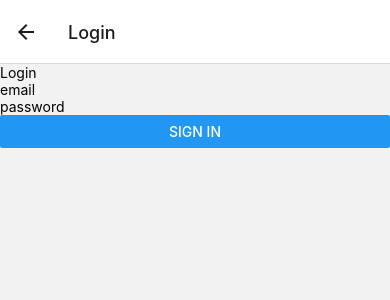
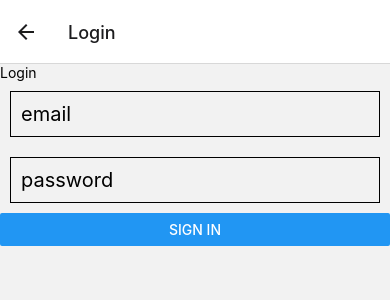
Before and after one commit to julianv97/instaClone, a React Native app: screen /Login in a window 390 px wide. Shown: the top 300 px of the page. Built offline with nearby package versions, Linux system fonts and the light colour scheme.

Commit message:
IC: login fields updated

```diff
--- a/src/components/Field/Field.tsx
+++ b/src/components/Field/Field.tsx
@@ -1,4 +1,4 @@
-import {TextInput} from 'react-native';
+import {TextInput, Text} from 'react-native';
 import React from 'react';
 import {Controller} from 'react-hook-form';
 import styles from './styles';
@@ -6,13 +6,29 @@ import styles from './styles';
 interface Props {
   control: any;
   name: string;
+  rules?: {};
   placeholder: string;
+  error?: any;
+  errorMessage?: string;
+  textContentType?: any;
+  secureTextEntry?: boolean;
 }
 
-const Field: React.FC<Props> = ({control, placeholder}) => {
+const Field: React.FC<Props> = ({
+  control,
+  name,
+  rules,
+  placeholder,
+  error,
+  errorMessage,
+  textContentType,
+  secureTextEntry,
+}) => {
   return (
+    <>
       <Controller
         control={control}
+        rules={rules}
         render={({field: {onChange, onBlur, value}}) => (
           <TextInput
             placeholder={placeholder}
@@ -20,10 +36,14 @@ const Field: React.FC<Props> = ({control, placeholder}) => {
             onChangeText={onChange}
             value={value}
             style={styles.input}
+            textContentType={textContentType}
+            secureTextEntry={secureTextEntry}
           />
         )}
-      name="caption"
+        name={name}
       />
+      {error && <Text>{errorMessage}</Text>}
+    </>
   );
 };
 
--- a/src/screens/Auth/Login/Login.tsx
+++ b/src/screens/Auth/Login/Login.tsx
@@ -1,11 +1,12 @@
 import React from 'react';
-import {View, Text, TextInput, Button} from 'react-native';
-import {useForm, Controller} from 'react-hook-form';
+import {View, Text, Button} from 'react-native';
+import {useForm} from 'react-hook-form';
 import {NativeStackNavigationProp} from '@react-navigation/native-stack';
 import {RootStackParamList} from '../../../types/navigation';
 import {ILoginData} from '../../../interfaces';
 import {useDispatch} from 'react-redux';
 import {loginUser} from '../../../redux/auth/thunks';
+import Field from '../../../components/Field/Field';
 
 interface Props {
   navigation: NativeStackNavigationProp<RootStackParamList, 'Landing'>;
@@ -33,43 +34,29 @@ const Login: React.FC<Props> = ({navigation}) => {
     <View>
       <Text>Login</Text>
 
-      <Controller
+      <Field
         control={control}
+        name="email"
+        placeholder="email"
+        error={errors.email}
+        errorMessage="Email is required"
         rules={{
           required: true,
         }}
-        render={({field: {onChange, onBlur, value}}) => (
-          <TextInput
-            placeholder="email"
-            onBlur={onBlur}
-            onChangeText={onChange}
-            value={value}
-          />
-        )}
-        name="email"
       />
 
-      {errors.email && <Text>This is required.</Text>}
-
-      <Controller
+      <Field
         control={control}
+        name="password"
+        placeholder="password"
+        textContentType="password"
+        secureTextEntry={true}
         rules={{
           required: true,
         }}
-        render={({field: {onChange, onBlur, value}}) => (
-          <TextInput
-            placeholder="password"
-            textContentType="password"
-            secureTextEntry={true}
-            onBlur={onBlur}
-            onChangeText={onChange}
-            value={value}
-          />
-        )}
-        name="password"
+        error={errors.password}
+        errorMessage="Password is required"
       />
-
-      {errors.password && <Text>This is required.</Text>}
 
       <Button title="Sign in" onPress={handleSubmit(onSubmit)} />
     </View>
--- a/src/screens/Home/SavePost/styles.ts
+++ b/src/screens/Home/SavePost/styles.ts
@@ -7,13 +7,6 @@ const styles = StyleSheet.create({
   image: {
     flex: 1,
   },
-  input: {
-    margin: 10,
-    padding: 10,
-    fontSize: 20,
-    borderWidth: 1,
-    borderColor: '#000',
-  },
 });
 
 export default styles;
```
Lines whose indentation alone changed are shown as unchanged.
